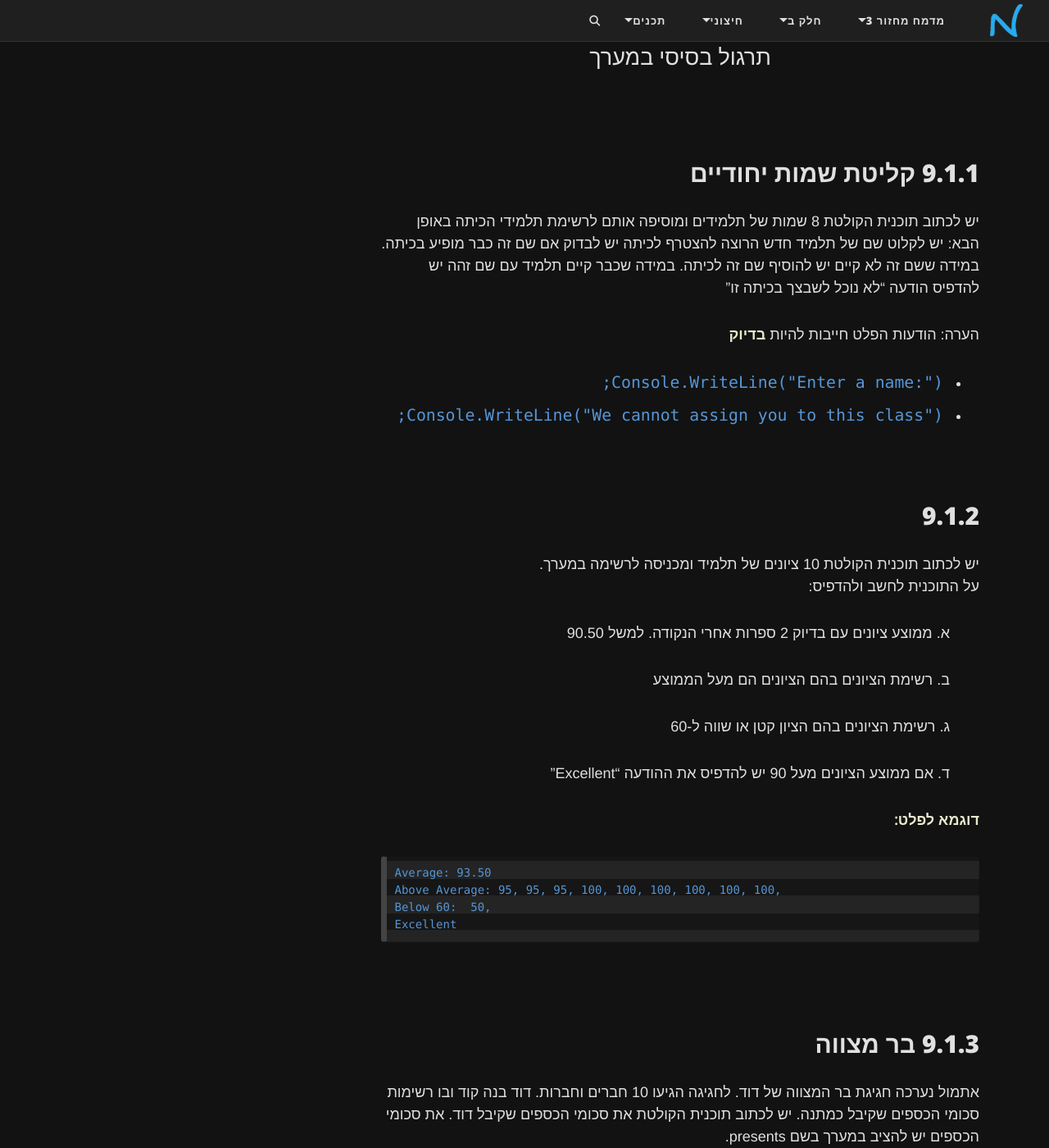
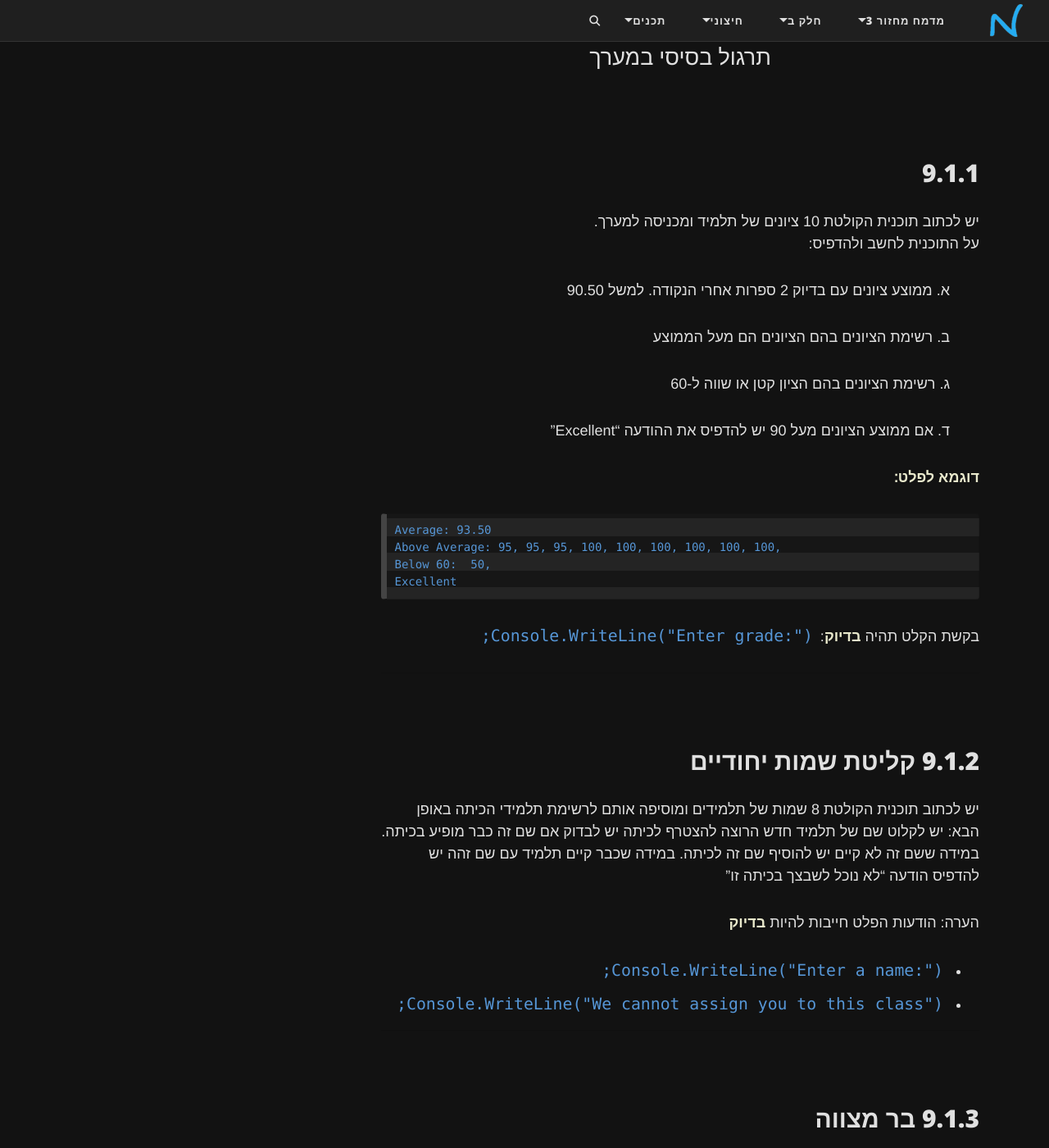
Before and after one commit to 3strategy/BeautifulYesodot, a Jekyll site: the page built from cs2/Chapter9Ex9.1.md, in a window 1280 px wide and 1400 px high, scrolled down 288 px. Shown: the whole window at 82% size. Built offline with Jekyll 4.4.1, drawn with Linux system fonts in a browser that asks for light colours; comment, search, counter and statistics services are not loaded; some of the changed lines change nothing that is shown.

Commit message:
updated ex9.1 rearranged.

````diff
--- a/cs2/Chapter9Ex9.1.md
+++ b/cs2/Chapter9Ex9.1.md
@@ -9,20 +9,8 @@ lang: he
 ---
 
 
-## 9.1.1 קליטת שמות יחודיים
-יש לכתוב תוכנית הקולטת 8 שמות של תלמידים ומוסיפה אותם לרשימת תלמידי הכיתה באופן הבא:
-יש לקלוט שם של תלמיד חדש הרוצה להצטרף לכיתה
-יש לבדוק אם שם זה כבר מופיע בכיתה.
-במידה ששם זה לא קיים יש להוסיף שם זה לכיתה.
-במידה שכבר קיים תלמיד עם שם זהה יש להדפיס הודעה "לא נוכל לשבצך בכיתה זו"
-
-הערה: הודעות הפלט חייבות להיות **בדיוק**
-- `Console.WriteLine("Enter a name:");`
-- `Console.WriteLine("We cannot assign you to this class");`
-
-
-## 9.1.2
-יש לכתוב תוכנית הקולטת 10 ציונים של תלמיד ומכניסה לרשימה במערך.
+## 9.1.1
+יש לכתוב תוכנית הקולטת 10 ציונים של תלמיד ומכניסה למערך.
 על התוכנית לחשב ולהדפיס:
 
 {: .subq}
@@ -46,6 +34,23 @@ Below 60:  50,
 Excellent
 ```
 
+בקשת הקלט תהיה **בדיוק**:
+`Console.WriteLine("Enter grade:");`
+
+
+---
+
+
+## 9.1.2 קליטת שמות יחודיים
+יש לכתוב תוכנית הקולטת 8 שמות של תלמידים ומוסיפה אותם לרשימת תלמידי הכיתה באופן הבא:
+יש לקלוט שם של תלמיד חדש הרוצה להצטרף לכיתה
+יש לבדוק אם שם זה כבר מופיע בכיתה.
+במידה ששם זה לא קיים יש להוסיף שם זה לכיתה.
+במידה שכבר קיים תלמיד עם שם זהה יש להדפיס הודעה "לא נוכל לשבצך בכיתה זו"
+
+הערה: הודעות הפלט חייבות להיות **בדיוק**
+- `Console.WriteLine("Enter a name:");`
+- `Console.WriteLine("We cannot assign you to this class");`
 
 ---
 
````
